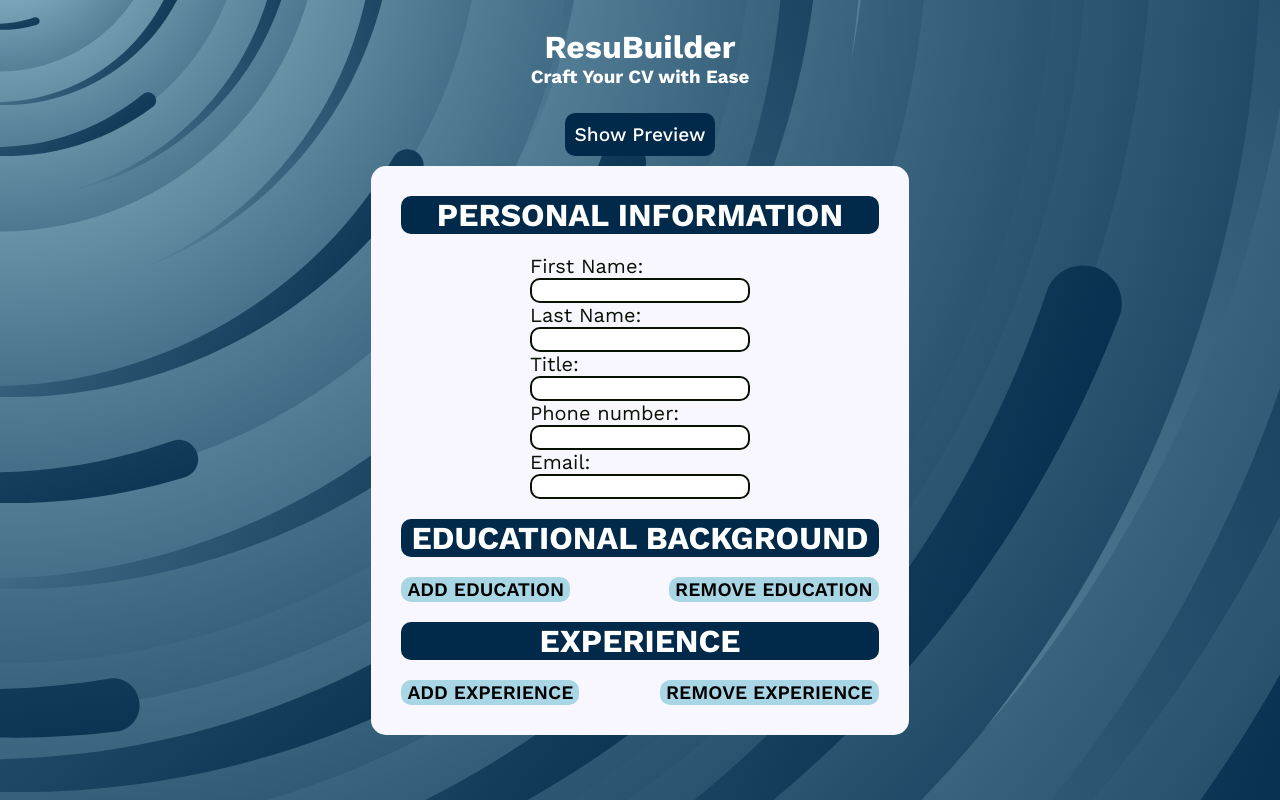
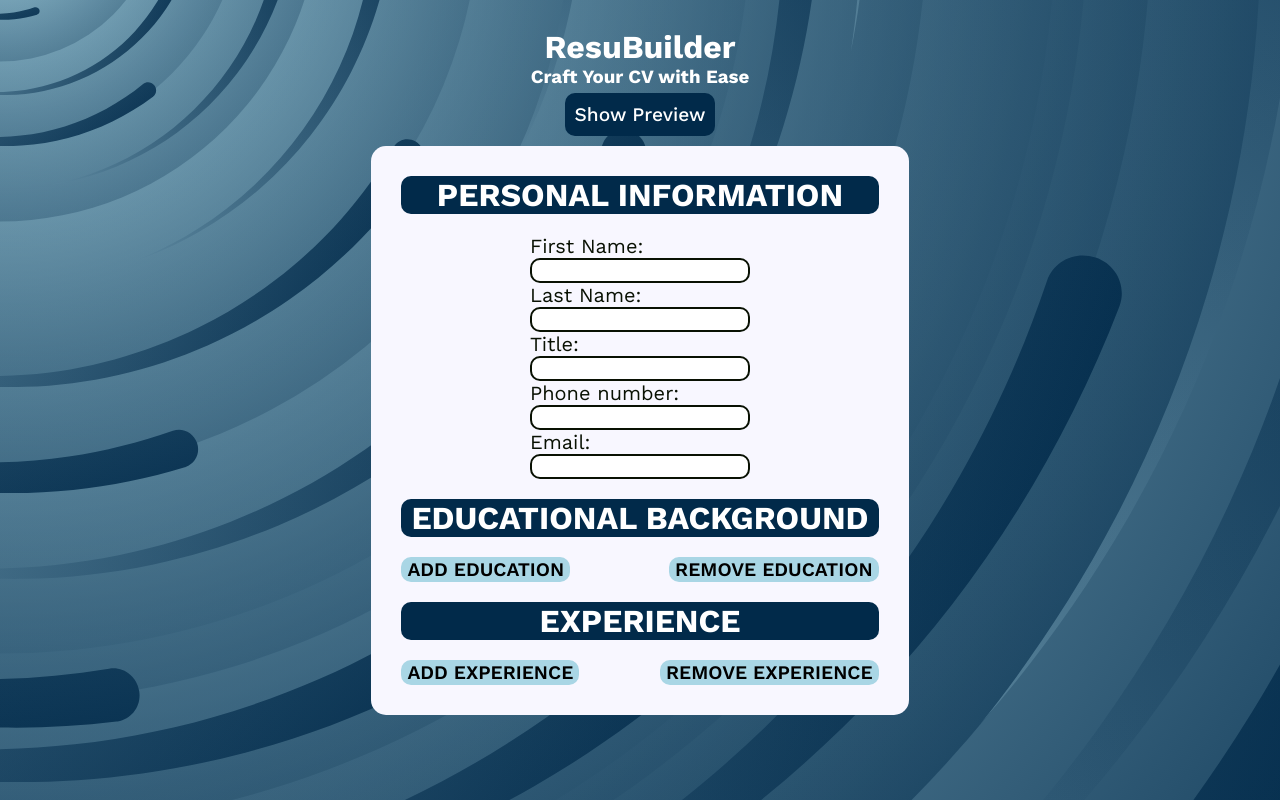
Before and after one commit to maryannintech/cv-project, a React (Create React App) app: page / in a window 1280 px wide. Built offline with nearby package versions, Linux system fonts and the light colour scheme.

Commit message:
update title.css

```diff
--- a/src/styles/Title.css
+++ b/src/styles/Title.css
@@ -3,7 +3,7 @@
   display: flex;
   align-items: center;
   justify-content: space-around;
-  padding: 20px;
+  padding-top: 20px;
 }
 
 h1 {
```
